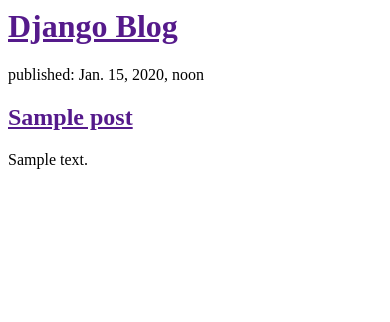
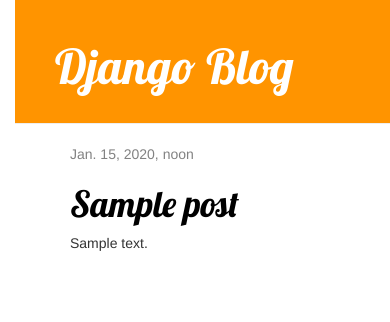
Before and after one commit to ekatsaros/my-first-blog, a Django app: template mysite/blog/templates/blog/post_list.html in a window 390 px wide. Shown: the top 322 px of the page. Run offline with Django 3.2, Linux system fonts and the light colour scheme; the template is opened without the code that fills it: values that come from a table or form of the project are taken from there, others are empty; tables that the repository leaves empty hold one stand-in row (values such as "Sample post"); some libraries are stand-ins or nearby versions.

Commit message:
Added view template for detailed blog post as well as CSS for the site.

```diff
--- /dev/null
+++ b/mysite/blog/static/blog/blog.css
@@ -0,0 +1,61 @@
+h1 a, h2 a {
+    color: #FCA205;
+}
+
+body {
+	padding-left: 15px;
+}
+
+h1 a, h2 a {
+	color: #FCA205;
+	font-family: 'Lobster';
+}
+
+.page-header{
+	background-color: #ff9400;
+	margin-top: 0;
+	padding:  20px 20px 20px 40px;
+}
+
+.page-header h1, .page-header h1 a, .page-header h1 a:visited, .page-header h1 a:active
+{
+	color: #fff;
+	font-size: 36pt;
+}
+
+.content
+{
+	margin-left: 40px;
+}
+
+h1, h2, h3, h4 {
+	font-family: 'Lobster', cursive;
+}
+
+.date {
+	color: #828282;
+}
+
+.save
+{
+	float: right;
+}
+
+.post-form textarea, .post-form input {
+    width: 100%;
+}
+
+.top-menu, .top-menu:hover, .top-menu:visited {
+    color: #ffffff;
+    float: right;
+    font-size: 26pt;
+    margin-right: 20px;
+}
+
+.post {
+    margin-bottom: 70px;
+}
+
+.post h1 a, .post h1 a:visited {
+    color: #000000;
+}
--- /dev/null
+++ b/mysite/blog/static/blog/test.css
@@ -0,0 +1,4 @@
+h1 {
+	color: #ffffff;
+	padding: 40px;
+}
--- /dev/null
+++ b/mysite/blog/templates/blog/base.html
@@ -0,0 +1,24 @@
+{% load staticfiles %}
+
+<html>
+    <head>
+        <title>Django blog</title>
+        <link rel="stylesheet" href="//maxcdn.bootstrapcdn.com/bootstrap/3.2.0/css/bootstrap.min.css">
+        <link rel="stylesheet" href="//maxcdn.bootstrapcdn.com/bootstrap/3.2.0/css/bootstrap-theme.min.css">
+        <link href='//fonts.googleapis.com/css?family=Lobster&subset=latin,latin-ext' rel='stylesheet' type='text/css'>
+        <link rel="stylesheet" href="{% static 'blog/blog.css' %}">
+    </head>
+   <body>
+    <div class="page-header">
+        <h1><a href="/">Django Blog</a></h1>
+    </div>
+    <div class="content container">
+        <div class="row">
+            <div class="col-md-8">
+            {% block content %}
+            {% endblock %}
+            </div>
+        </div>
+    </div>
+</body>
+</html>
--- a/mysite/blog/templates/blog/post_list.html
+++ b/mysite/blog/templates/blog/post_list.html
@@ -1,19 +1,13 @@
-<html>
-    <head>
-        <title>Django test blog</title>
-    </head>
-    <body>
-        <div>
-            <h1><a href="">Django Blog</a></h1>
+{% extends 'blog/base.html' %}
+
+{% block content %}
+    {% for post in posts %}
+        <div class="post">
+            <div class="date">
+                {{ post.published_date }}
+            </div>
+            <h1><a href="{% url 'blog:post_detail' pk=post.pk %}">{{ post.title }}</a></h1>
+            <p>{{ post.text|linebreaksbr }}</p>
         </div>
-
-    {% for post in posts %}
-            <div>
-                <p>published: {{ post.published_date }}</p>
-                <h2><a href="">{{ post.title }}</a></h2>
-                <p>{{ post.text|linebreaksbr }}</p>
-            </div>
     {% endfor %}
-
-    </body>
-</html>
+{% endblock %}
--- a/mysite/blog/urls.py
+++ b/mysite/blog/urls.py
@@ -6,4 +6,5 @@
 
 urlpatterns = [
 	url(r'^$', views.post_list, name='post_list'),
+	url(r'^post/(?P<pk>\d+)/$', views.post_detail, name='post_detail'),
 ]
--- a/mysite/mysite/settings.py
+++ b/mysite/mysite/settings.py
@@ -81,7 +81,7 @@
         'NAME': 'pytdev$djangotest',
         'USER': 'pytdev',
         'PASSWORD': 'djangopass',
-        'HOST': 'pytdev.mysql.pythonanywhere-services.com',
+        'HOST': 'localhost',
         'PORT': '',
     }
 }
--- a/mysite/mysite/urls.py
+++ b/mysite/mysite/urls.py
@@ -18,5 +18,5 @@
 
 urlpatterns = [
     url(r'^admin/', admin.site.urls),
-    url(r'', include('blog.urls')),
+    url(r'', include('blog.urls', namespace='blog')),
 ]
```
Also changed, not shown: mysite/blog/templates/blog/post_detail.html (added, +15 -0 lines), mysite/blog/views.py (+8 -1 lines).
